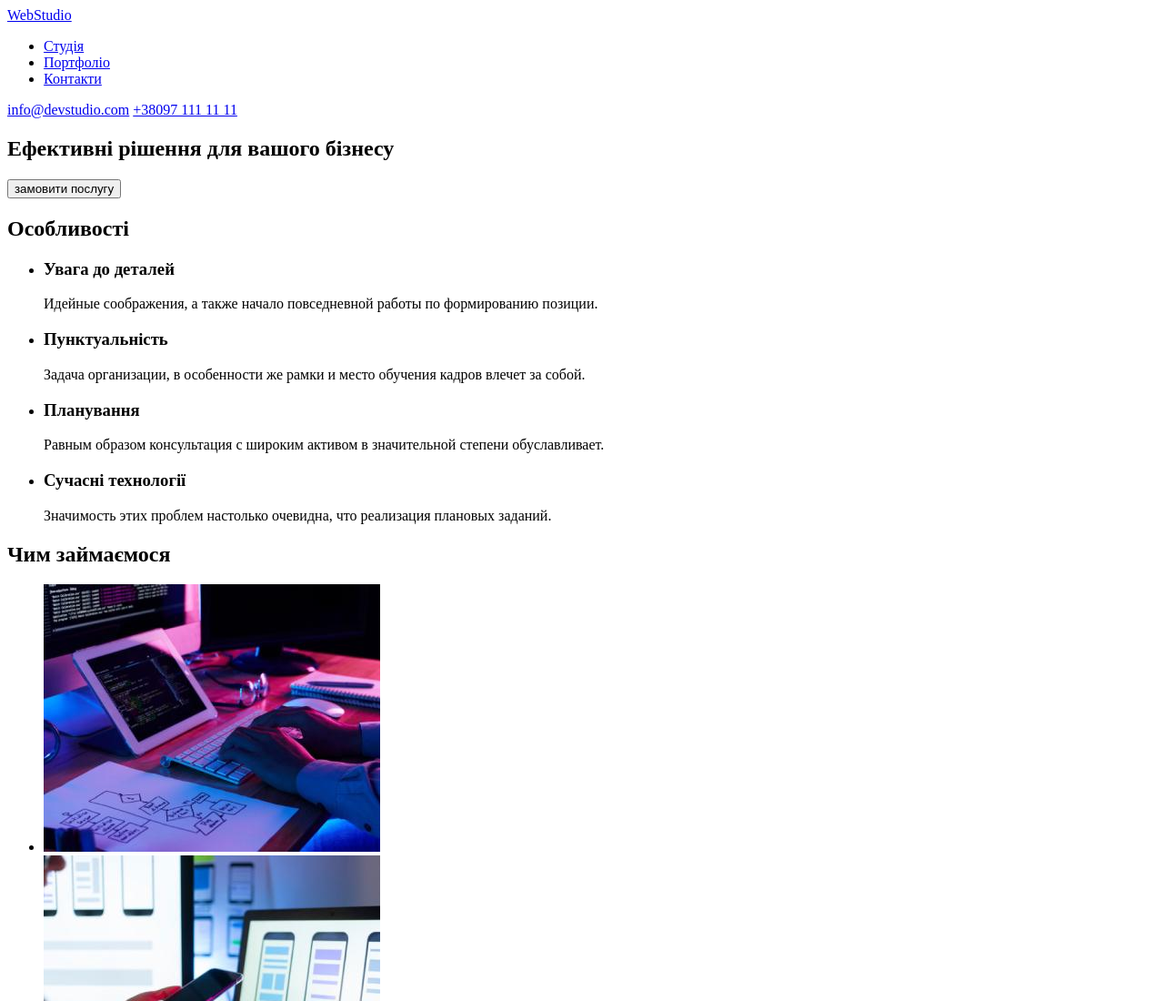
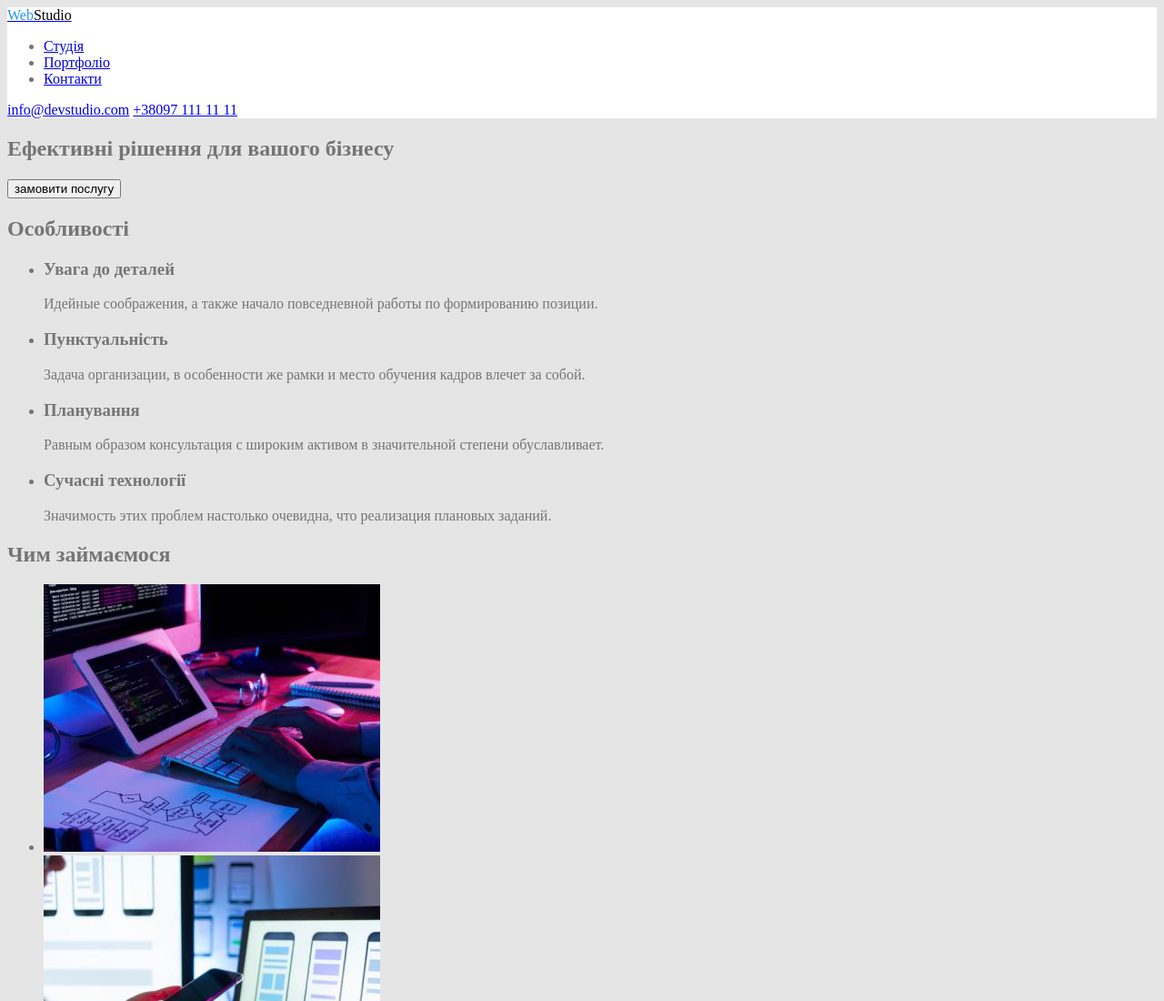
Before and after one commit to KomaNatoR/goit-markup-hw-02, a plain HTML site: page index.html in a window 1280 px wide. Shown: the top 1100 px of the page at 91% size. Drawn offline with Linux system fonts and the light colour scheme.

Commit message:
робота з ксс

```diff
--- a/css/styles.css
+++ b/css/styles.css
@@ -0,0 +1,17 @@
+ body {
+    background-color: #E5E5E5;
+    color: #757575;
+ }
+
+ header {
+    background-color: #ffffff;
+ }
+
+    /* голова */
+
+    .header-logo {
+        color: #2196F3;
+    }
+    .header-logo- {
+        color: #000000;
+    }
--- a/index.html
+++ b/index.html
@@ -6,11 +6,11 @@
     <title>Студія</title>
     <link rel="stylesheet" href="./css/styles.css">
 </head>
-<body>
-    <body>
+<body class="body">
+
         <!-- голова -->
     <header>
-            <a href="./index.html">WebStudio</a>
+        <a href="./index.html"><span class="header-logo">Web</span><span class="header-logo-">Studio</span></a>
         <nav>
             <ul>
                 <li><a href="./index.html">Студія</a></li>
@@ -112,7 +112,5 @@
 
     </footer>
 
-
-    </body>
 </body>
 </html>
```
Also changed, not shown: portfolio.html (+2 -1 lines). Lines whose indentation alone changed are shown as unchanged.
